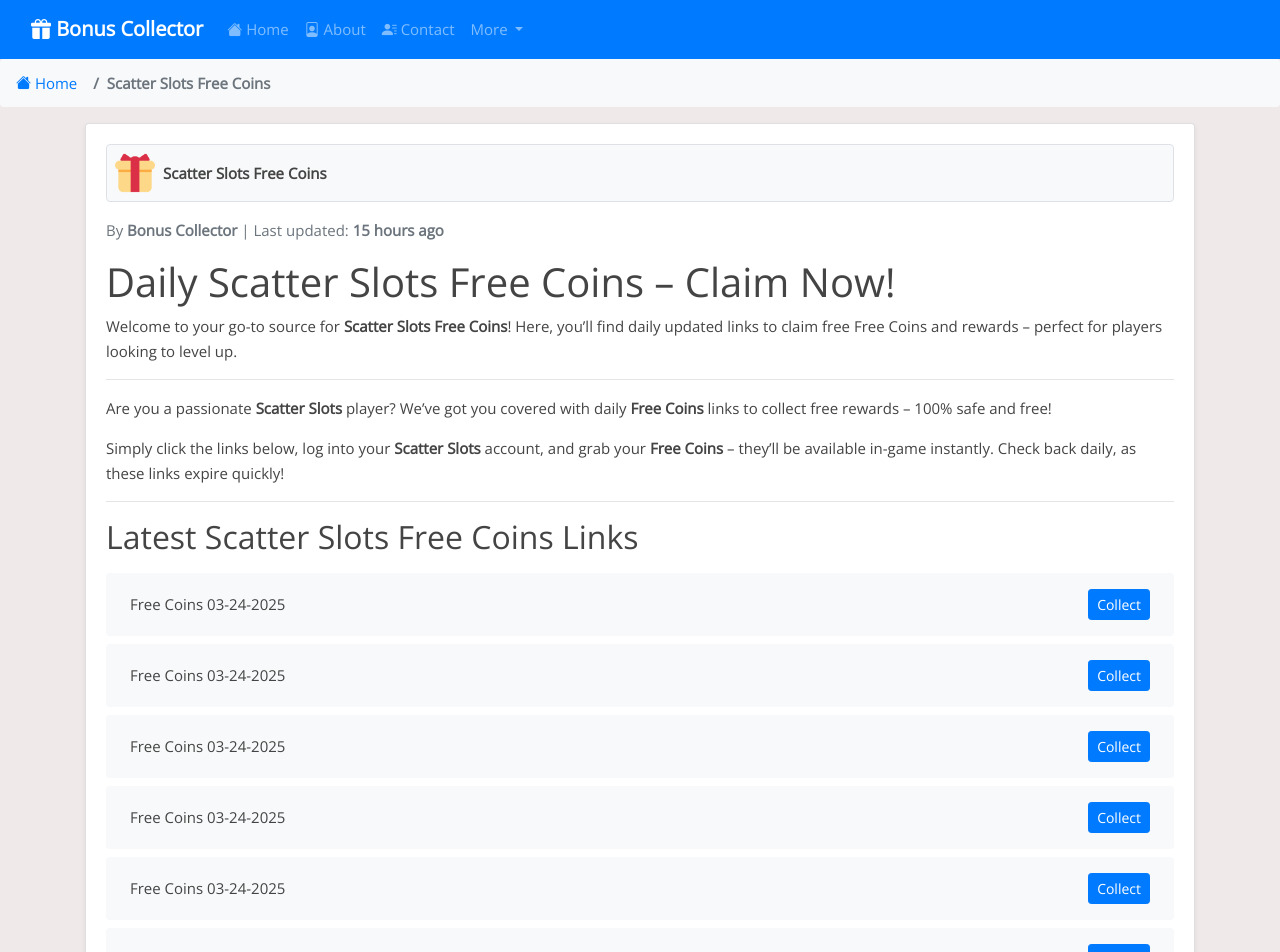
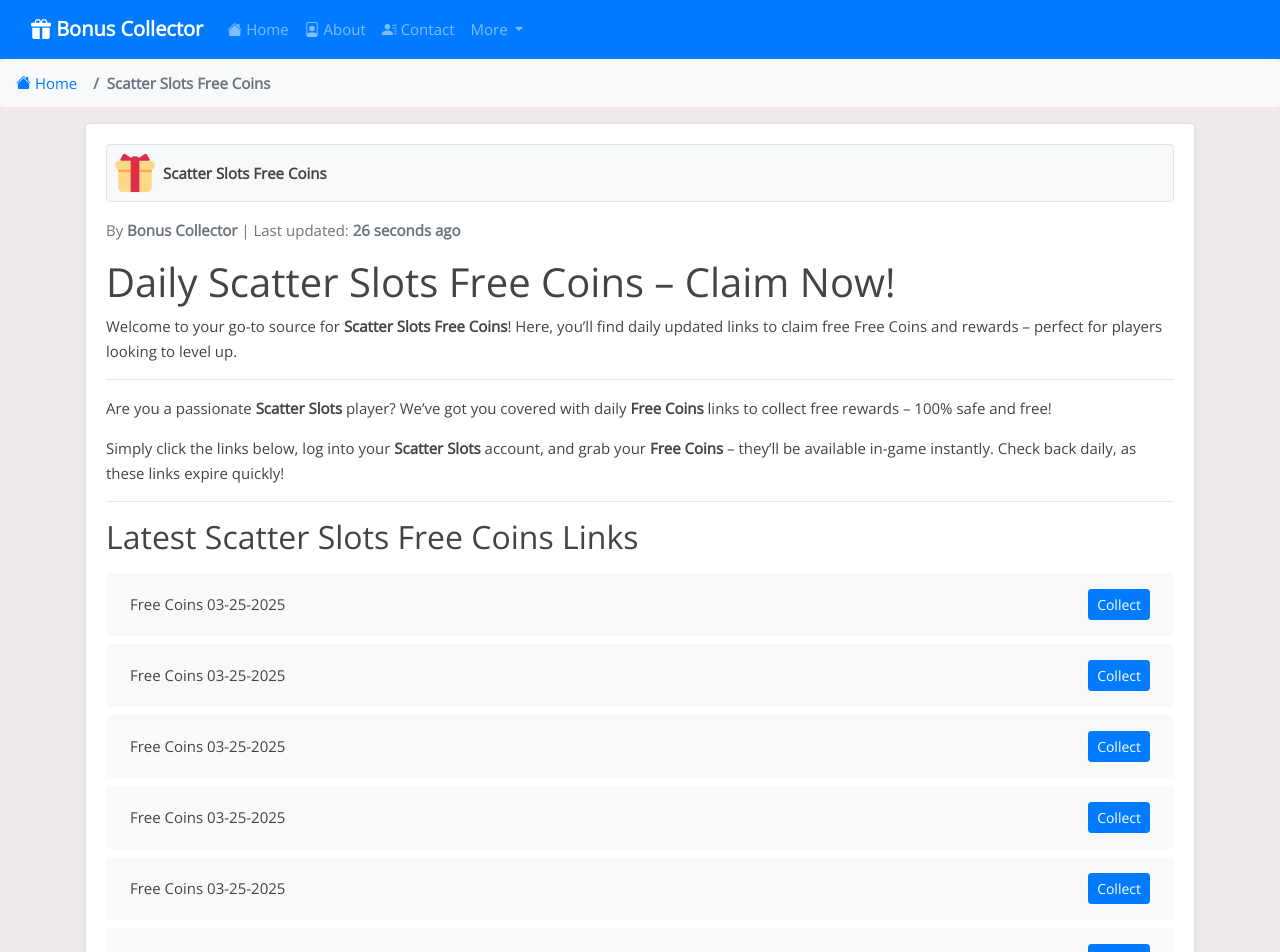
Before and after one commit to iamrohan99/bc-net, a Jekyll site: the page built from _posts/2024-08-09-scatter-slots.md, in a window 1280 px wide and 1400 px high. Shown: the top 952 px of the window. Built offline with Jekyll 4.4.1, drawn with Linux system fonts in a browser that asks for light colours; some of the changed text lies outside the part shown.

Commit message:
Update scatter-slots reward links, content, and last modified date - 2025-03-25 04:30

```diff
--- a/_data/include_files.yml
+++ b/_data/include_files.yml
@@ -59,7 +59,7 @@ zynga-poker.html:
 game-of-thrones-slots.html:
   last_modified: "2025-03-24T12:30:53Z"
 scatter-slots.html:
-  last_modified: "2025-03-24T12:31:35Z"
+  last_modified: "2025-03-25T04:30:11Z"
 8-ball-pool.html:
   last_modified: "2025-03-24T15:17:00Z"
 travel-town.html:
--- a/_includes/scatter-slots.html
+++ b/_includes/scatter-slots.html
@@ -1,4 +1,24 @@
 <ul class="list-group mt-3 mb-4">
+  <li class="list-group-item d-flex justify-content-between align-items-center">
+    <span>Free Coins 03-25-2025</span>
+    <a href="https://tinyurl.com/mz4awkk" class="btn btn-primary btn-sm">Collect</a>
+  </li>
+  <li class="list-group-item d-flex justify-content-between align-items-center">
+    <span>Free Coins 03-25-2025</span>
+    <a href="https://tinyurl.com/382tj7k3" class="btn btn-primary btn-sm">Collect</a>
+  </li>
+  <li class="list-group-item d-flex justify-content-between align-items-center">
+    <span>Free Coins 03-25-2025</span>
+    <a href="https://tinyurl.com/27pu3hbw" class="btn btn-primary btn-sm">Collect</a>
+  </li>
+  <li class="list-group-item d-flex justify-content-between align-items-center">
+    <span>Free Coins 03-25-2025</span>
+    <a href="https://tinyurl.com/2nmpunra" class="btn btn-primary btn-sm">Collect</a>
+  </li>
+  <li class="list-group-item d-flex justify-content-between align-items-center">
+    <span>Free Coins 03-25-2025</span>
+    <a href="https://tinyurl.com/2we2dhrf" class="btn btn-primary btn-sm">Collect</a>
+  </li>
   <li class="list-group-item d-flex justify-content-between align-items-center">
     <span>Free Coins 03-24-2025</span>
     <a href="https://tinyurl.com/4ctuwnmy" class="btn btn-primary btn-sm">Collect</a>
@@ -379,24 +399,4 @@
     <span>Free Coins 03-09-2025</span>
     <a href="https://tinyurl.com/yesxm392" class="btn btn-primary btn-sm">Collect</a>
   </li>
-  <li class="list-group-item d-flex justify-content-between align-items-center">
-    <span>Free Coins 03-08-2025</span>
-    <a href="https://tinyurl.com/yc65pmbk" class="btn btn-primary btn-sm">Collect</a>
-  </li>
-  <li class="list-group-item d-flex justify-content-between align-items-center">
-    <span>Free Coins 03-08-2025</span>
-    <a href="https://tinyurl.com/5p8twdzs" class="btn btn-primary btn-sm">Collect</a>
-  </li>
-  <li class="list-group-item d-flex justify-content-between align-items-center">
-    <span>Free Coins 03-08-2025</span>
-    <a href="https://tinyurl.com/ytpjt372" class="btn btn-primary btn-sm">Collect</a>
-  </li>
-  <li class="list-group-item d-flex justify-content-between align-items-center">
-    <span>Free Coins 03-08-2025</span>
-    <a href="https://tinyurl.com/y2wa2hr3" class="btn btn-primary btn-sm">Collect</a>
-  </li>
-  <li class="list-group-item d-flex justify-content-between align-items-center">
-    <span>Free Coins 03-08-2025</span>
-    <a href="https://tinyurl.com/2zs6jtpx" class="btn btn-primary btn-sm">Collect</a>
-  </li>
 </ul>
```
Also changed, not shown: links-json/scatter-slots.json (+20 -20 lines).
